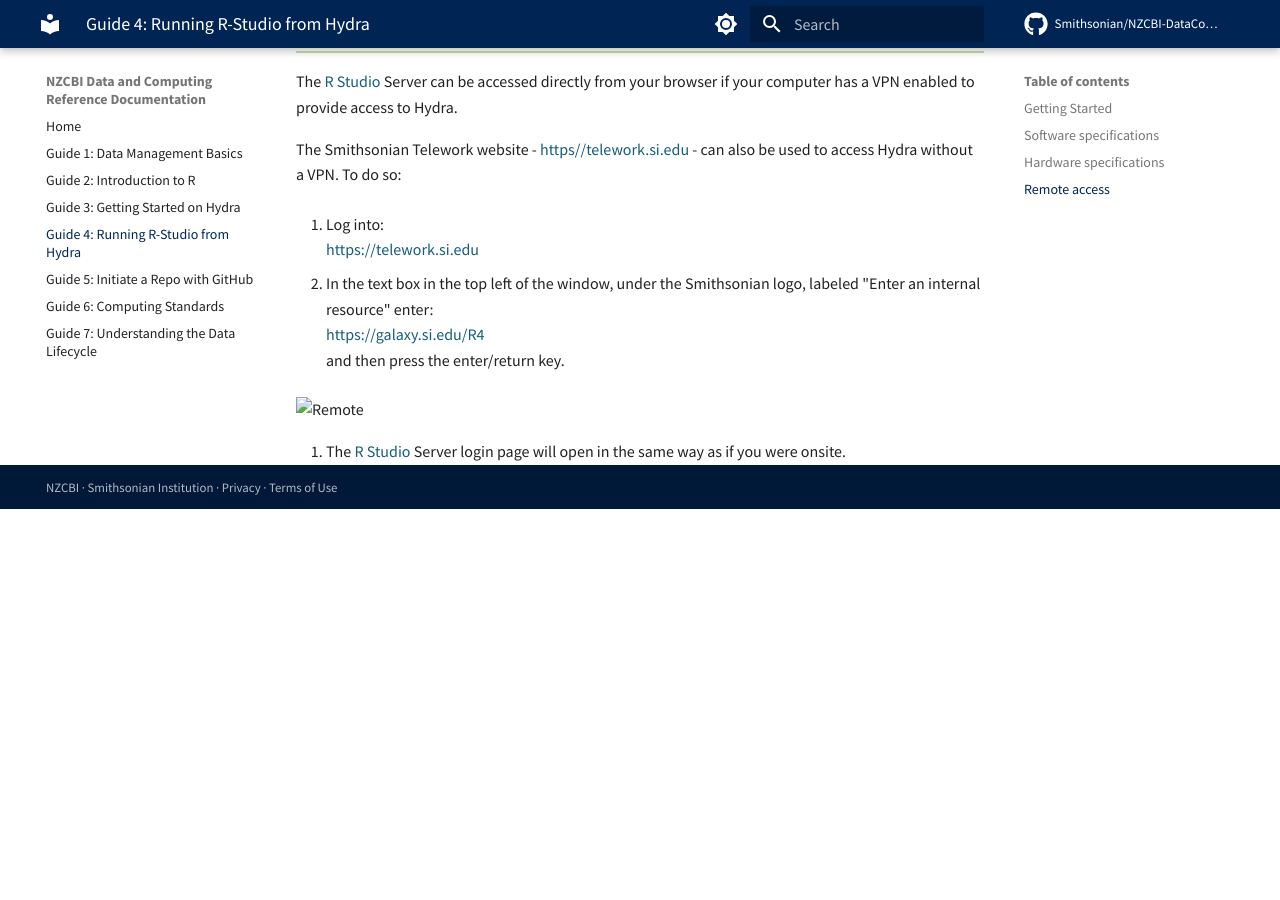
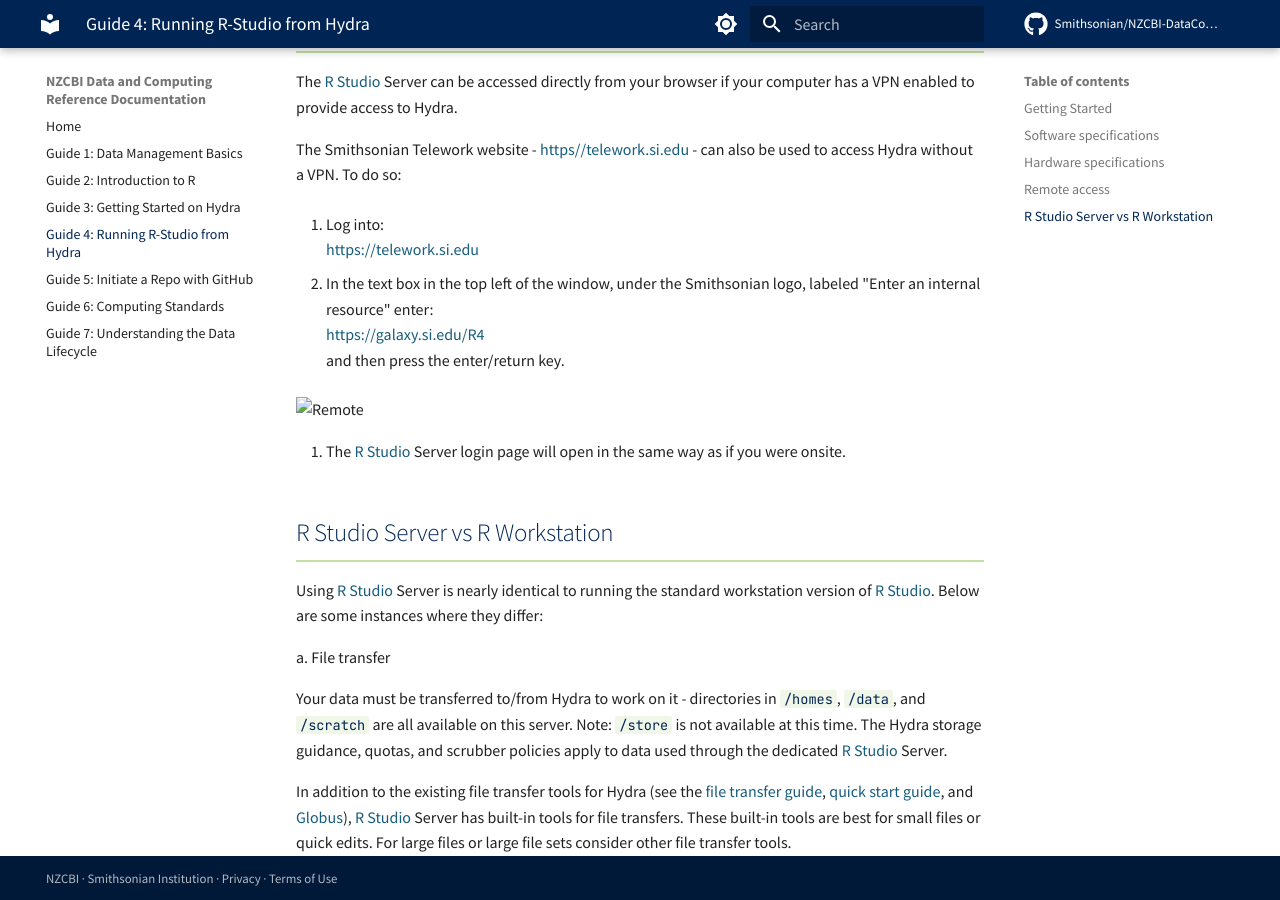
Before and after one commit to Smithsonian/NZCBI-DataComputingDocs, an MkDocs documentation site: the page built from docs/RStudio-Hydra.md, in a window 1280 px wide and 900 px high, scrolled down 1563 px. Built offline with MkDocs 1.6.1 and Material for MkDocs 9.7.7, drawn with Linux system fonts in a browser that asks for light colours; comment, search, counter and statistics services are not loaded; before the commit the page ends 2072 px from its top, so only the background shows below that.

Commit message:
Adding differences

```diff
--- a/docs/RStudio-Hydra.md
+++ b/docs/RStudio-Hydra.md
@@ -56,3 +56,13 @@
 ![Remote](NZCBI-DataComputingDocs/docs/images/Galaxy.png)
 
 3. The [R Studio](https://posit.co/download/rstudio-desktop) Server login page will open in the same way as if you were onsite.
+
+## R Studio Server vs R Workstation
+
+Using [R Studio](https://posit.co/download/rstudio-desktop) Server is nearly identical to running the standard workstation version of [R Studio](https://posit.co/download/rstudio-desktop). Below are some instances where they differ:
+
+a. File transfer
+
+Your data must be transferred to/from Hydra to work on it - directories in `/homes`, `/data`, and `/scratch` are all available on this server. Note: `/store` is not available at this time. The Hydra storage guidance, quotas, and scrubber policies apply to data used through the dedicated [R Studio](https://posit.co/download/rstudio-desktop) Server.
+
+In addition to the existing file transfer tools for Hydra (see the [file transfer guide](https://confluence.si.edu/spaces/HPC/pages/163152227/Transferring+Files+to+from+Hydra), [quick start guide](https://confluence.si.edu/spaces/HPC/pages/163152218/Quick+Start+Guide), and [Globus](https://smithsonian.github.io/globus-docs/)), [R Studio](https://posit.co/download/rstudio-desktop) Server has built-in tools for file transfers. These built-in tools are best for small files or quick edits. For large files or large file sets consider other file transfer tools.
```
